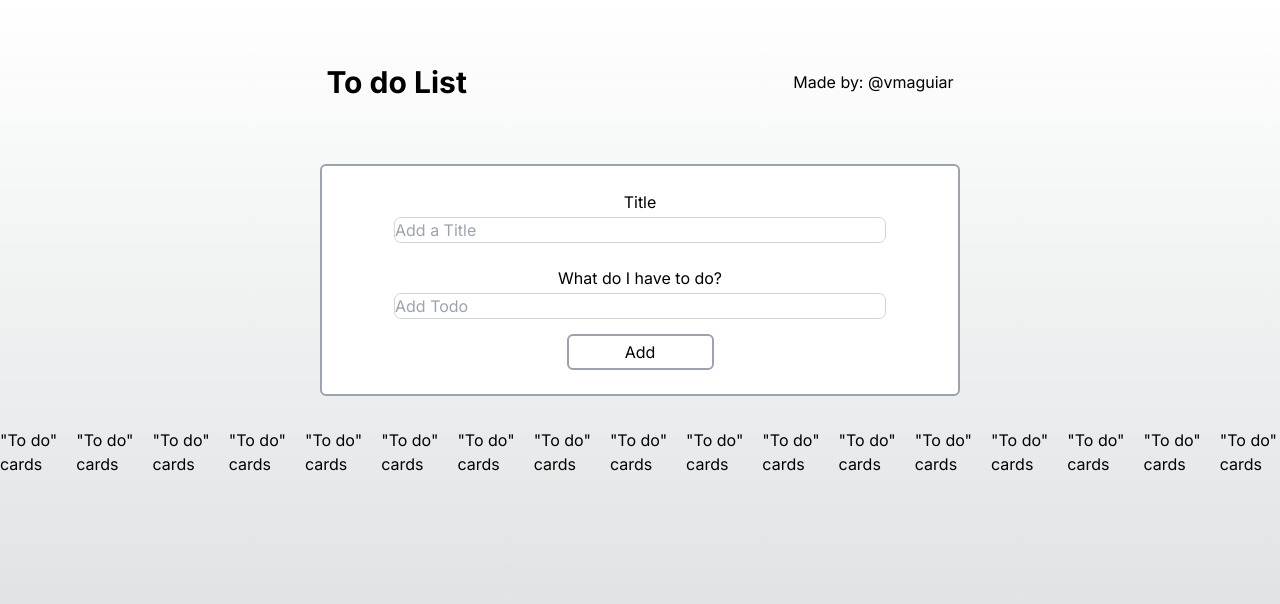
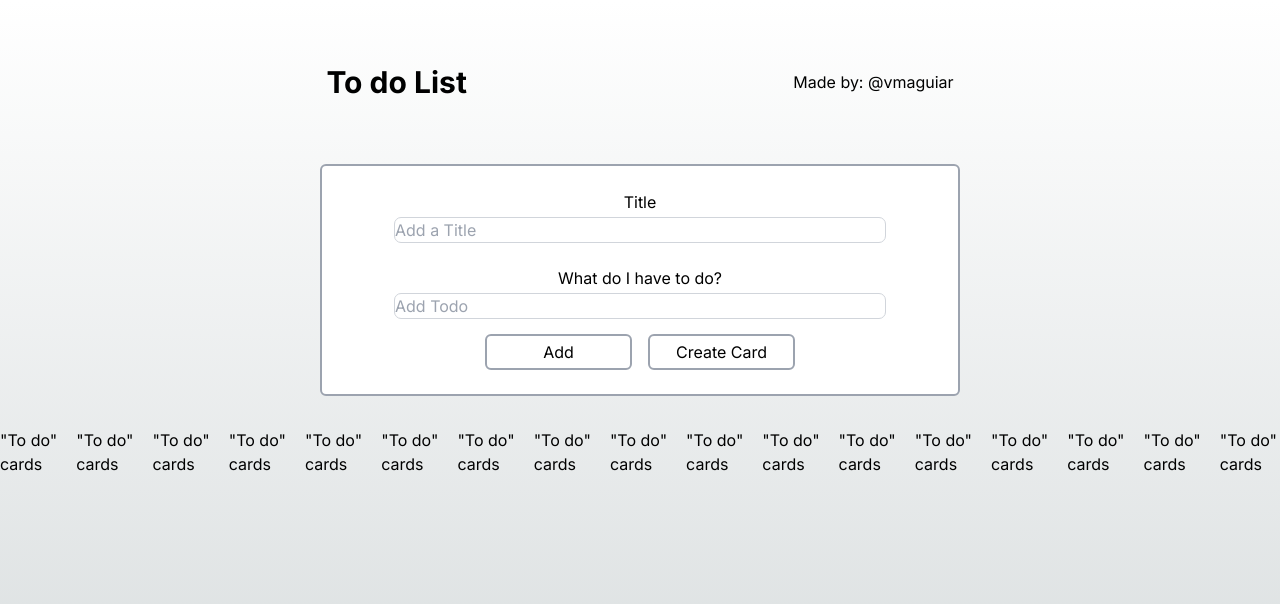
Before and after one commit to vmaguiar/qavi-todo-list-app, a Next.js app: page / in a window 1280 px wide. Shown: the top 604 px of the page. Built offline with nearby package versions, Linux system fonts and the light colour scheme.

Commit message:
feat: add create card btn thats create todos card

```diff
--- a/src/app/page.tsx
+++ b/src/app/page.tsx
@@ -19,6 +19,8 @@ export default function Home() {
 
   const [tempTodoText, setTempTodoText] = useState('');
 
+  const [cardsList, setCardsList] = useState<ItodoCard[]>([])
+
 
   const handleOnChange = (event: ChangeEvent<HTMLInputElement>) => {
     const {value, name} = event.target;
@@ -33,7 +35,6 @@ export default function Home() {
     }
 
     else if(name === 'singletodoText') {
-      console.log('entrou no todo list')
       setTempTodoText(value)
     }
   };
@@ -44,6 +45,18 @@ export default function Home() {
       return {...oldTodoCard}
     })
     setTempTodoText('')
+  }
+
+  const createCard = () => {
+    setCardsList((oldCardsList) => {
+      const newCardsList = [...oldCardsList, todoCard]
+      return newCardsList
+    })
+    setTodoCard({
+      title: '',
+    todoList: [],
+    todoDoneList: []
+    })
   }
 
 
@@ -60,6 +73,7 @@ export default function Home() {
           <input
             type="text"
             name="title"
+            value={todoCard.title}
             placeholder="Add a Title"
             className="w-10/12 rounded-md mt-1 outline outline-1 outline-gray-300"
             onChange={(event) => { handleOnChange(event)}}
@@ -73,13 +87,23 @@ export default function Home() {
             className="w-10/12 rounded-md mt-1 outline outline-1 outline-gray-300"
             onChange={(event) => { handleOnChange(event)}}/>
 
-          <button
-            className="w-1/4 rounded-md border-solid border-2 border-gray-400 mt-4 p-1"
-            onClick={() => {handleOnClick()}}
-          >
-            Add
-          </button>
+          <div className="flex justify-center w-full">
+            <button
+              className="w-1/4 rounded-md border-solid border-2 border-gray-400 mt-4 mr-2 p-1"
+              onClick={() => {handleOnClick()}}
+            >
+              Add
+            </button>
 
+            <button
+              className="w-1/4 rounded-md border-solid border-2 border-gray-400 mt-4 ml-2 p-1"
+              onClick={() => {createCard()}}
+            >
+              Create Card
+            </button>
+          </div>
+
+          <h1>{todoCard.title}</h1>
           {
             todoCard.todoList.map((element, index) => (
               <div key={index}>
```
